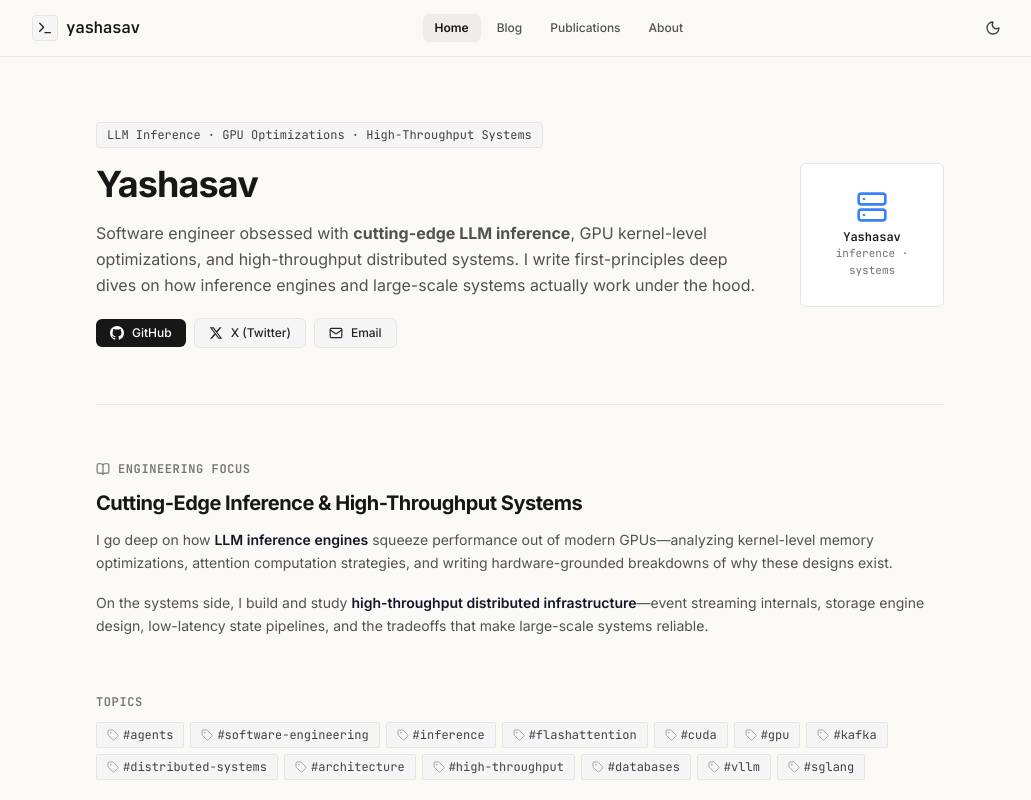
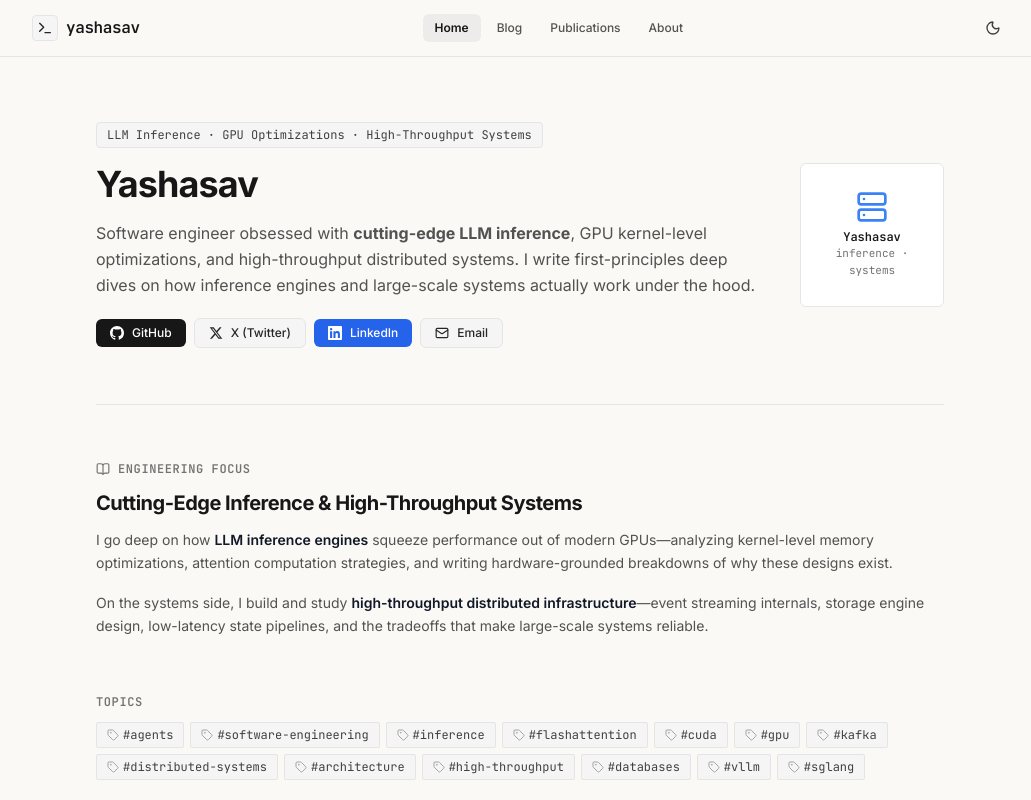
Before and after one commit to Yashasv-Prajapati/kernel, an Astro site: page / in a window 1280 px wide. Shown: the top 800 px of the page, without its empty margins (120-1151 px from the left). Built offline with nearby package versions, Linux system fonts and the light colour scheme; Astro itself is replaced by a stand-in of ours; some packages are replaced by stand-ins of ours.

Commit message:
feat: add LinkedIn button to homepage social links bar

```diff
--- a/src/pages/index.astro
+++ b/src/pages/index.astro
@@ -59,6 +59,17 @@ const allTags = Array.from(new Set(allPosts.flatMap((post) => post.data.tags)));
               <path d="M18.244 2.25h3.308l-7.227 8.26 8.502 11.24H16.17l-5.214-6.817L4.99 21.75H1.68l7.73-8.835L1.254 2.25H8.08l4.713 6.231zm-1.161 17.52h1.833L7.084 4.126H5.117z"/>
             </svg>
             <span>X (Twitter)</span>
+          </a>
+          <a
+            href="https://www.linkedin.com/in/yashasav-p/"
+            target="_blank"
+            rel="noopener noreferrer"
+            class="inline-flex items-center gap-2 px-3.5 py-1.5 rounded-md bg-blue-600 text-white text-xs font-medium hover:bg-blue-700 transition-colors"
+          >
+            <svg class="w-3.5 h-3.5 fill-current" viewBox="0 0 24 24">
+              <path d="M20.447 20.452h-3.554v-5.569c0-1.328-.027-3.037-1.852-3.037-1.853 0-2.136 1.445-2.136 2.939v5.667H9.351V9h3.414v1.561h.046c.477-.9 1.637-1.85 3.37-1.85 3.601 0 4.267 2.37 4.267 5.455v6.286zM5.337 7.433a2.062 2.062 0 01-2.063-2.065 2.064 2.064 0 112.063 2.065zm1.782 13.019H3.555V9h3.564v11.452zM22.225 0H1.771C.792 0 0 .774 0 1.729v20.542C0 23.227.792 24 1.771 24h20.451C23.2 24 24 23.227 24 22.271V1.729C24 .774 23.2 0 22.222 0h.003z"/>
+            </svg>
+            <span>LinkedIn</span>
           </a>
           <a
             href="mailto:yamuprajapati@gmail.com"
```
